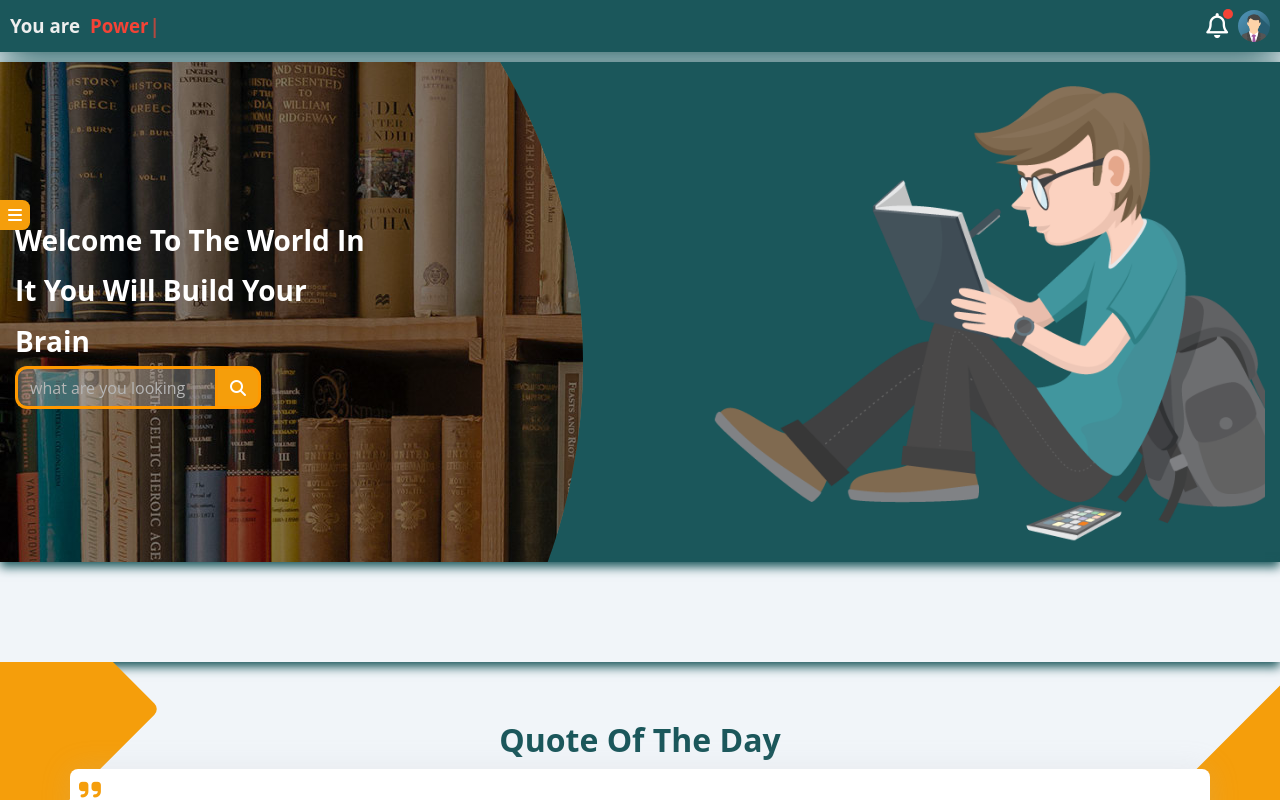
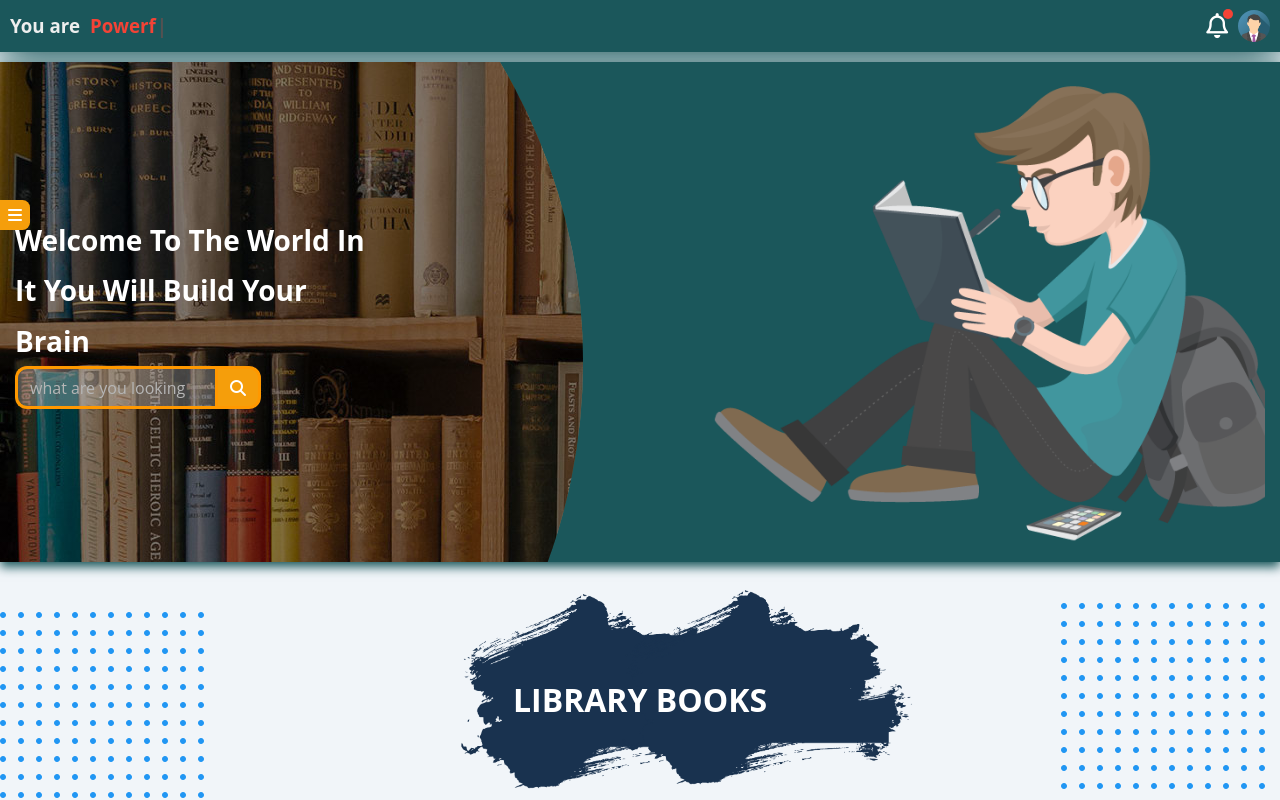
Before and after one commit to AhmedDoban/academic-management-system, a React (Create React App) app: page /library in a window 1280 px wide. Shown: the top 800 px of the page. Built offline with nearby package versions, Linux system fonts and the light colour scheme; no server answers.

Commit message:
remove old data

```diff
--- a/src/assets/js/library/Library.css
+++ b/src/assets/js/library/Library.css
@@ -132,7 +132,6 @@
   position: relative;
   padding-top: var(--main-padding-top);
   padding-bottom: var(--main-padding-bottom);
-  box-shadow: 0 5px 10px var(--purple-color);
 }
 .Library .content .container {
   position: relative;
@@ -148,7 +147,6 @@
 /*ــــــــــــــــــــــــــــــــــــــــــــــــــــــــــ
 # Library book
 ــــــــــــــــــــــــــــــــــــــــــــــــــــــــــــ*/
-
 .Library .content .container .book {
   position: relative;
   width: 100%;
@@ -206,7 +204,7 @@
 
 .Library .content .container .book .left-side h2 {
   position: absolute;
-  font-size: 18px;
+  font-size: 16px;
   width: 100%;
   height: 100%;
   display: flex;
@@ -218,6 +216,7 @@
   padding: 20px;
   transform: rotate(180deg);
   font-weight: bold;
+  overflow: hidden;
 }
 
 /*ــــــــــــــــــــــــــــــــــــــــــــــــــــــــــ
--- a/src/assets/js/library/library.jsx
+++ b/src/assets/js/library/library.jsx
@@ -87,6 +87,13 @@
         </div>
 
         <div className="content">
+          <h1 className="main-titel">
+            <div className="div-circle"></div>
+            <div className="div-circle"></div>
+            <span> Library Books</span>{" "}
+          </h1>{" "}
+          <div className="dots-img dots-top"></div>
+          <div className="dots-img dots-bottom"></div>
           <div
             className="container"
             data-aos="fade-down"
```
Also changed, not shown: src/assets/js/library/bookCard.jsx (+0 -22 lines).
